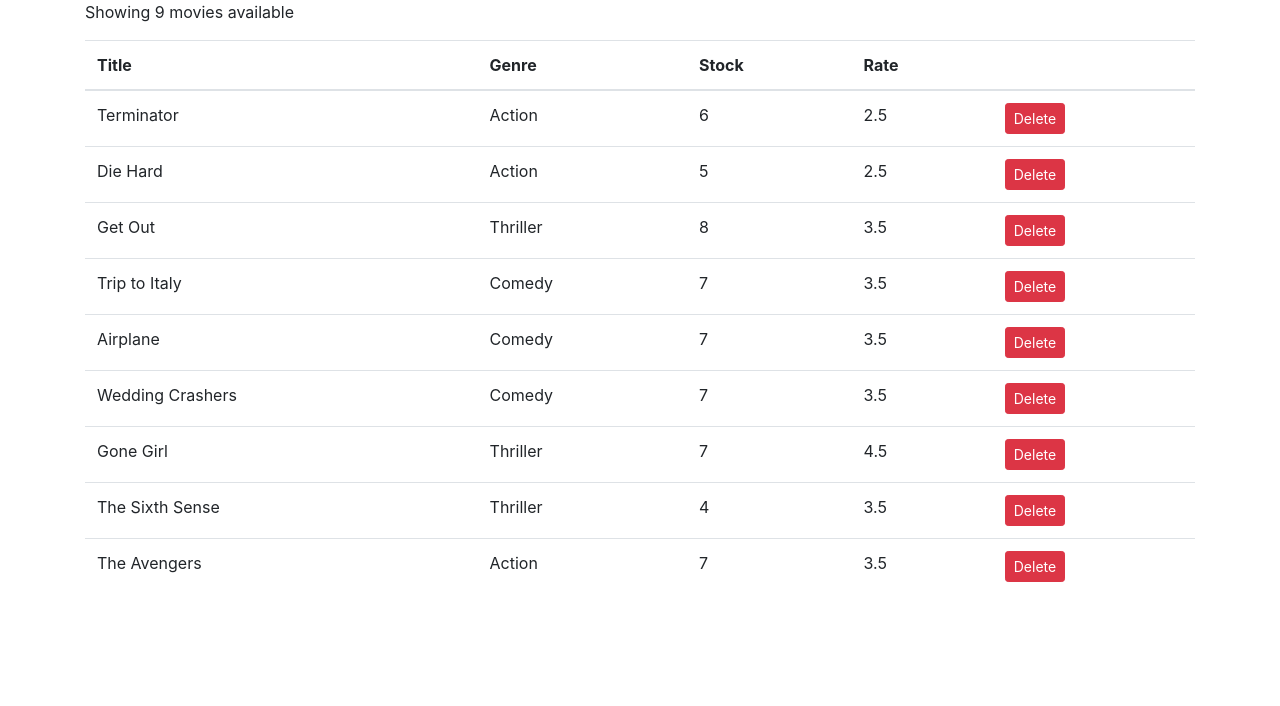
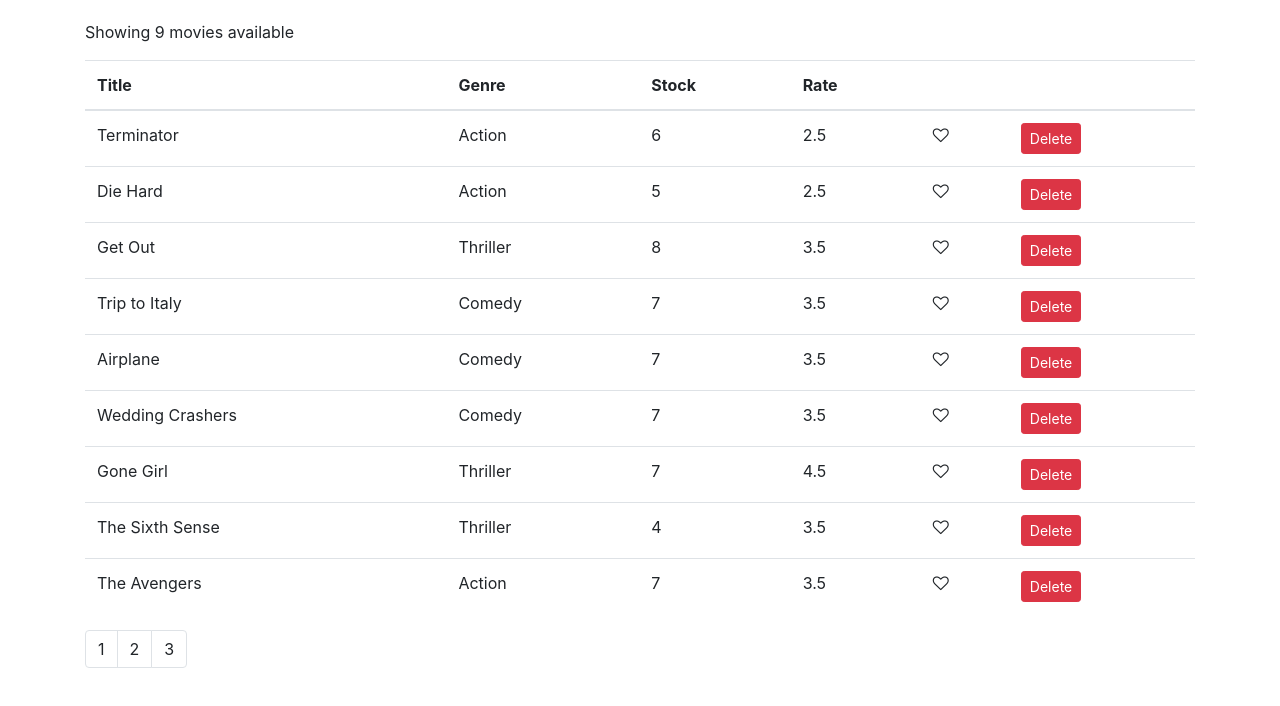
Before and after one commit to snieto10/moviemaster, a React (Create React App) app: page / in a window 1280 px wide. Shown: the top 706 px of the page. Built offline with nearby package versions, Linux system fonts and the light colour scheme.

Commit message:
start to work on pagination

```diff
--- a/package.json
+++ b/package.json
@@ -8,6 +8,7 @@
     "@testing-library/user-event": "^13.5.0",
     "bootstrap": "^4.1.1",
     "font-awesome": "^4.7.0",
+    "lodash": "^4.17.10",
     "react": "^18.2.0",
     "react-dom": "^18.2.0",
     "react-scripts": "5.0.1",
--- /dev/null
+++ b/src/components/common/like.jsx
@@ -0,0 +1,10 @@
+import React, { Component } from "react";
+
+const Like = ({ liked, onClick }) => {
+  let classes = "fa fa-heart";
+  if (!liked) classes += "-o";
+
+  return <i onClick={onClick} className={classes} aria-hidden="true"></i>;
+};
+
+export default Like;
--- /dev/null
+++ b/src/components/common/pagination.jsx
@@ -0,0 +1,21 @@
+import React from "react";
+import _ from "lodash";
+
+const Pagination = ({ onPageChange, itemsCount, pageSize }) => {
+  const pagesCount = itemsCount / pageSize;
+  const pages = _.range(1, pagesCount + 1);
+
+  return (
+    <nav aria-label="...">
+      <ul className="pagination">
+        {pages.map((page) => (
+          <li key={page} className="page-item">
+            <a className="page-link">{page}</a>
+          </li>
+        ))}
+      </ul>
+    </nav>
+  );
+};
+
+export default Pagination;
--- a/src/components/movies.jsx
+++ b/src/components/movies.jsx
@@ -1,12 +1,26 @@
 import React, { Component } from "react";
 import { getMovies } from "./../services/fakeMovieService";
+import Pagination from "./common/pagination";
+import Like from "./common/like";
 
 class Movies extends Component {
-  state = { movies: getMovies() };
+  state = { movies: getMovies(), pageSize: 4 };
 
   handleDelete = (movie) => {
     let movies = this.state.movies.filter((m) => movie._id !== m._id);
     this.setState({ movies });
+  };
+
+  handleLike = (movie) => {
+    let movies = [...this.state.movies];
+    let index = movies.indexOf(movie);
+    movies[index] = { ...movies[index] };
+    movies[index].liked = !movies[index].liked;
+    this.setState({ movies });
+  };
+
+  handlePageChange = (page) => {
+    console.log("pageChange");
   };
 
   render() {
@@ -25,6 +39,7 @@
               <th>Stock</th>
               <th>Rate</th>
               <th></th>
+              <th></th>
             </tr>
           </thead>
           <tbody>
@@ -34,6 +49,12 @@
                 <td>{movie.genre.name}</td>
                 <td>{movie.numberInStock}</td>
                 <td>{movie.dailyRentalRate}</td>
+                <td>
+                  <Like
+                    liked={movie.liked}
+                    onClick={() => this.handleLike(movie)}
+                  />
+                </td>
                 <td>
                   <button
                     onClick={() => this.handleDelete(movie)}
@@ -46,6 +67,11 @@
             ))}
           </tbody>
         </table>
+        <Pagination
+          itemsCount={count}
+          pageSize={this.state.pageSize}
+          onPageChange={this.handlePageChange}
+        />
       </React.Fragment>
     );
   }
--- a/src/index.css
+++ b/src/index.css
@@ -1,13 +1,18 @@
 body {
   margin: 0;
-  font-family: -apple-system, BlinkMacSystemFont, 'Segoe UI', 'Roboto', 'Oxygen',
-    'Ubuntu', 'Cantarell', 'Fira Sans', 'Droid Sans', 'Helvetica Neue',
+  padding: 20px 0 0 0;
+  font-family: -apple-system, BlinkMacSystemFont, "Segoe UI", "Roboto", "Oxygen",
+    "Ubuntu", "Cantarell", "Fira Sans", "Droid Sans", "Helvetica Neue",
     sans-serif;
   -webkit-font-smoothing: antialiased;
   -moz-osx-font-smoothing: grayscale;
 }
 
 code {
-  font-family: source-code-pro, Menlo, Monaco, Consolas, 'Courier New',
+  font-family: source-code-pro, Menlo, Monaco, Consolas, "Courier New",
     monospace;
 }
+
+i {
+  cursor: pointer;
+}
```
Also changed, not shown: 1 other file (tests, documents, lock files or other folders).
